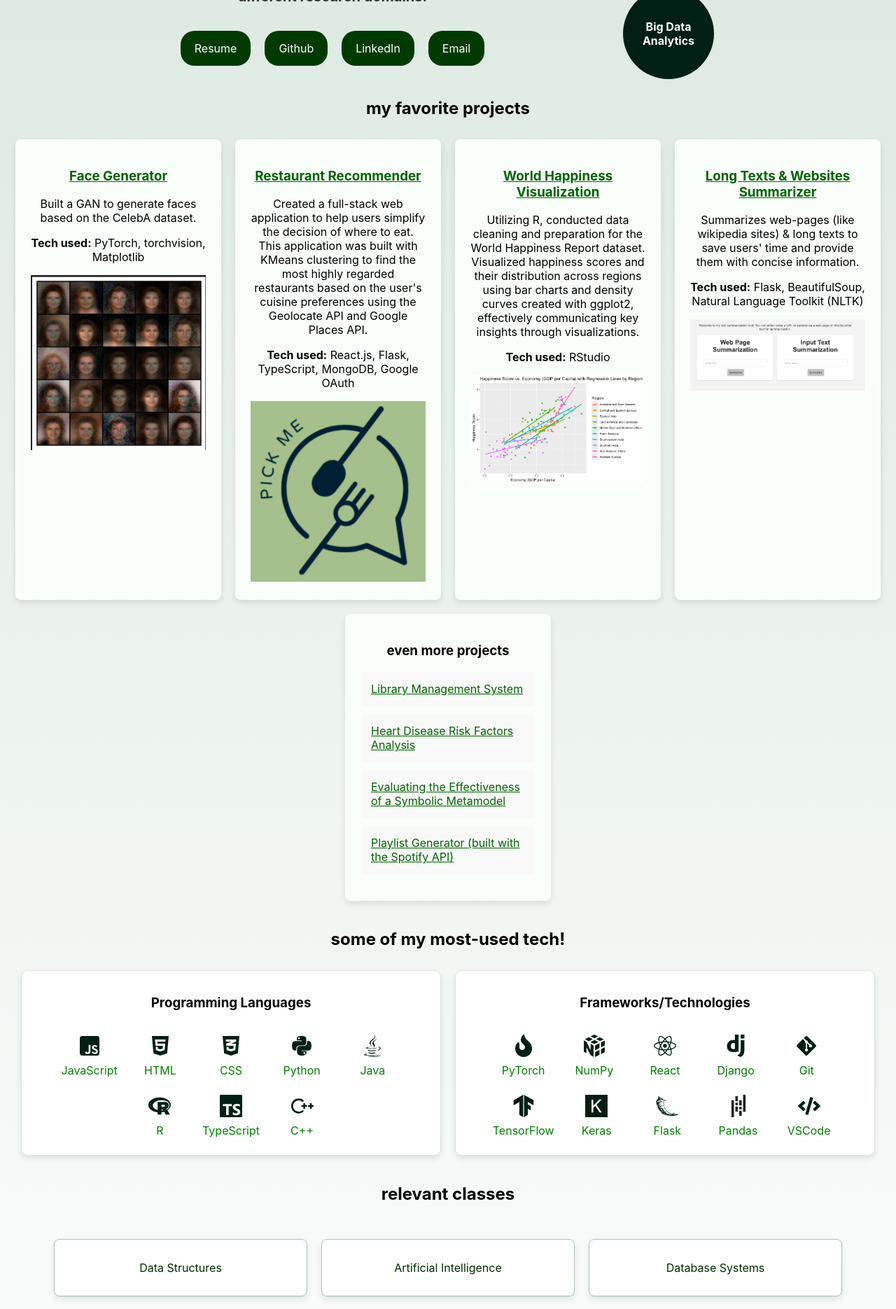
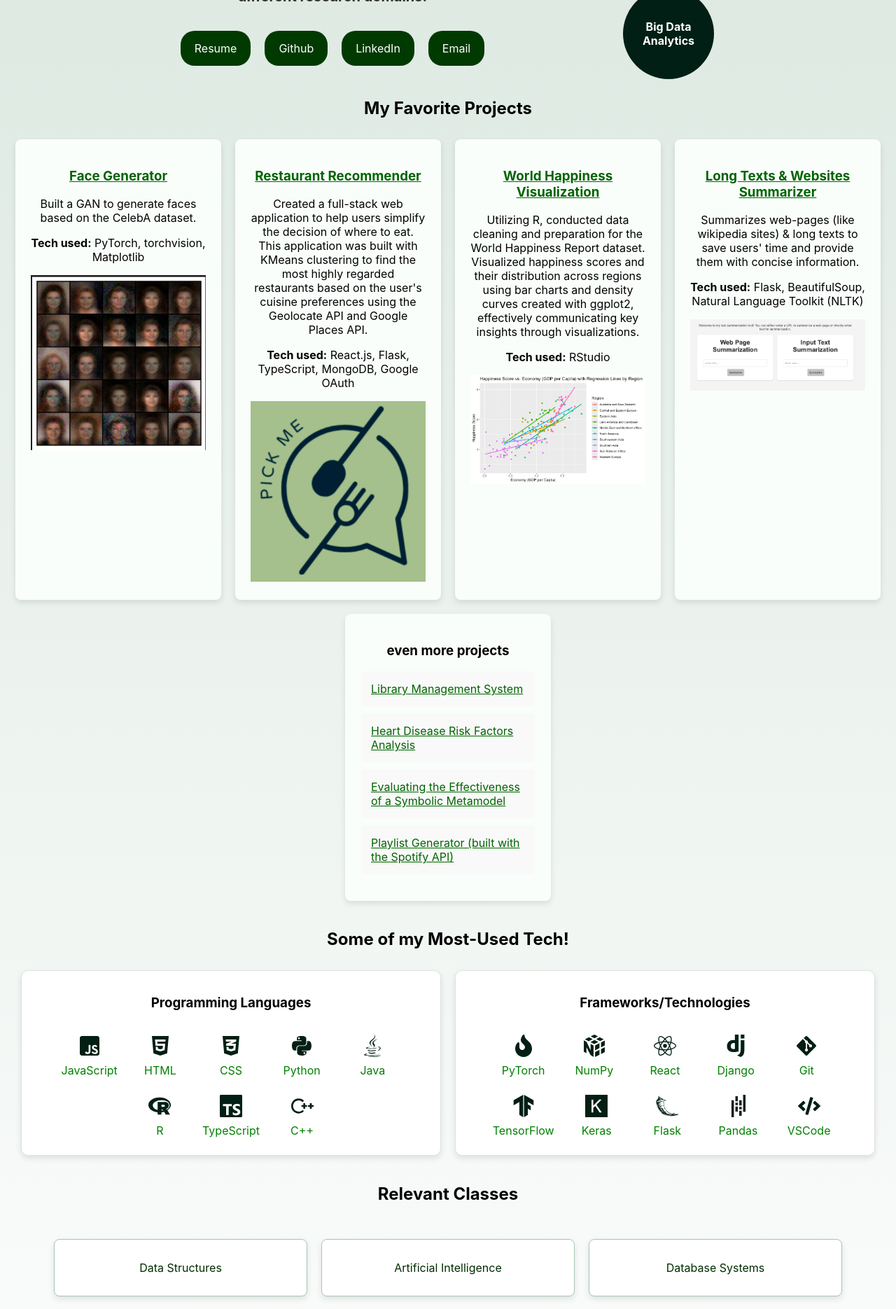
Before and after one commit to ssundr/ssundr.github.io, a React (Create React App) app in the folder portfolio/: page / in a window 1280 px wide. Shown: the part 755-2625 px from the top of the page at 70% size. Built offline with nearby package versions, Linux system fonts and the light colour scheme; a web font is replaced by a local one.

Commit message:
font consistency

```diff
--- a/portfolio/src/App.js
+++ b/portfolio/src/App.js
@@ -389,7 +389,7 @@
 
       {/* projects section */}
       <section className="section">
-        <h2>my favorite projects</h2>
+        <h2>My Favorite Projects</h2>
         <div className="project-card-container">
           {projects.map((project, index) => (
             <div className="project-card" key={index}>
@@ -442,7 +442,7 @@
 
       {/* Tech Stack Section */}
       <section className="section">
-        <h2>some of my most-used tech!</h2>
+        <h2>Some of my Most-Used Tech!</h2>
         <div class="boxes">
           {/* Languages Card */}
           <div className="tech-card">
@@ -502,7 +502,7 @@
 
       {/* coursework section */}
       <section className="section">
-        <h2>relevant classes</h2>
+        <h2>Relevant Classes</h2>
         <div className="coursework-container">
           {coursework.map((course, index) => (
             <div
```
